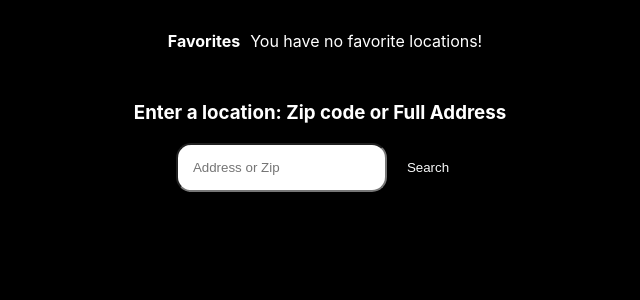
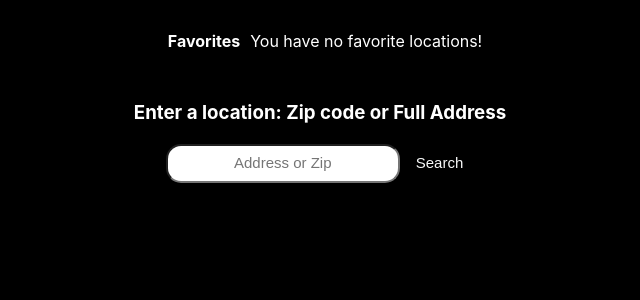
Before and after one commit to rursteve2/cadre-takehome, a React (Create React App) app: page / in a window 1280 px wide. Shown: the top 300 px of the page, without its empty margins (320-960 px from the left). Built offline with nearby package versions, Linux system fonts and the light colour scheme.

Commit message:
header styling changes

```diff
--- a/src/App.css
+++ b/src/App.css
@@ -10,18 +10,31 @@
   flex-direction: row;
   align-items: center;
   justify-content: space-around;
-
+  /* background-color: #333366; */
+  padding-top: 15px;
+  padding-bottom: 15px;
 }
 
 .searchbar {
   border-radius: 15px;
-  padding: 15px;
+  padding-left: 15px;
+  padding-right: 15px;
+  padding-top: 10px;
+  padding-bottom: 10px;
+  width: 200px;
+  text-align: center;
+}
+
+.searchbar::placeholder {
+  text-align: center;
+  font-size: 15px;
 }
 
 .searchsubmit {
   margin-left: 5px;
-  padding: 15px;
+  padding: 11px;
   border-radius: 15px;
+  font-size: 15px;
 }
 
 .temp {
@@ -49,6 +62,12 @@ button:hover {
 .singleLink {
   color: #3498DB;
   text-decoration: none;
+  border: 1px solid #333366;
+  padding-top: 7px;
+  padding-bottom: 7px;
+  padding-left: 15px;
+  padding-right: 15px;
+  border-radius: 10px;
 }
 
 .singleLink:hover {
@@ -70,7 +89,9 @@ img {
 
 .favoriteButton {
   margin-bottom: 10px;
-  margin-top: 10px;
+  margin-top: 15px;
+  font-size: 15px;
+  padding: 8px;
 }
 
 .favorites {
--- a/src/App.js
+++ b/src/App.js
@@ -78,10 +78,9 @@ function App() {
       <div className="App">
         {coords ?
         <div>
-        <button className="favoriteButton" onClick={addToFavorites}>Favorite this location!</button>
         <div className="links">
           <Link className="singleLink" to="/" onClick={() => setCoords()}>Back to search</Link>
-          <Link className="singleLink" to="today">Today's weather</Link>
+          <Link className="singleLink" to="today">Today's Weather</Link>
           <Link className="singleLink" to="7day">Seven Day Forecast</Link>
         </div></div> : null}
         <Switch>
@@ -95,6 +94,7 @@ function App() {
             <Search coords={coords} setCoords={setCoords} geocode={geocode} setGeocode={setGeocode}/>
           </Route>
         </Switch>
+        {coords ? <button className="favoriteButton" onClick={addToFavorites}>Favorite this location!</button> : null}
       </div>
     </Router>
   );
```
